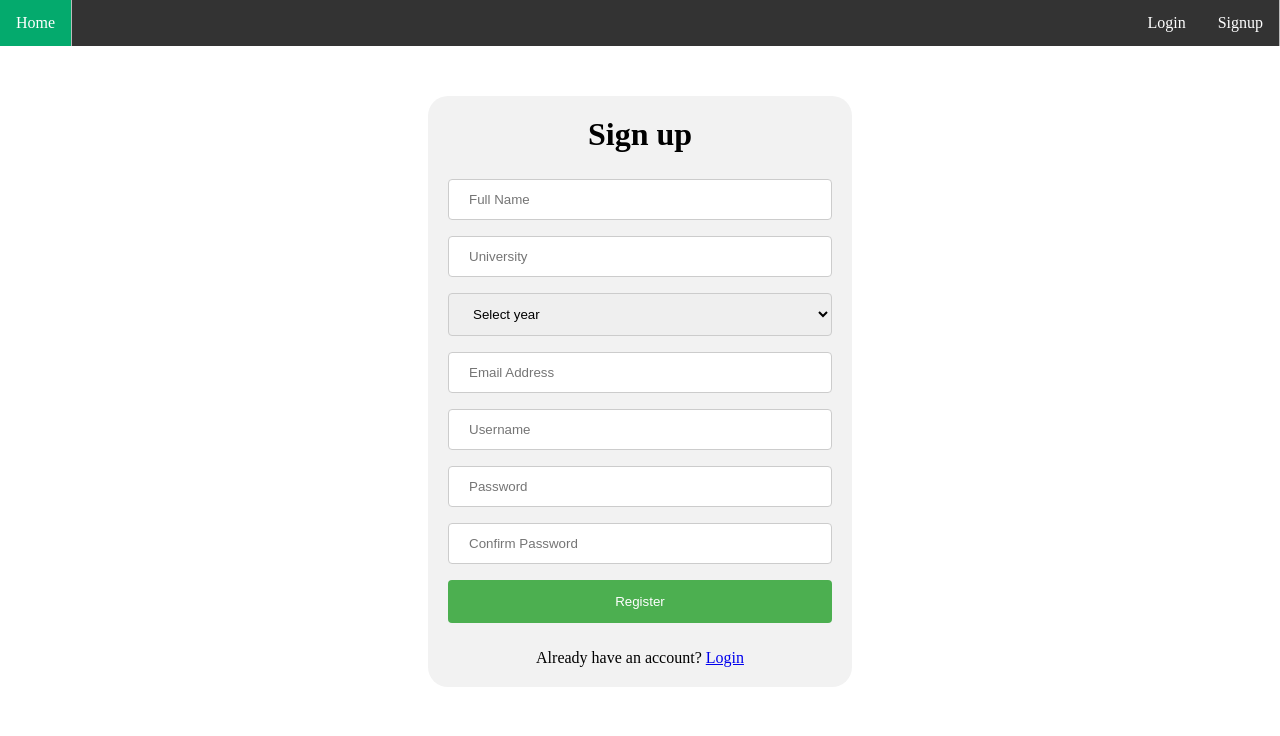
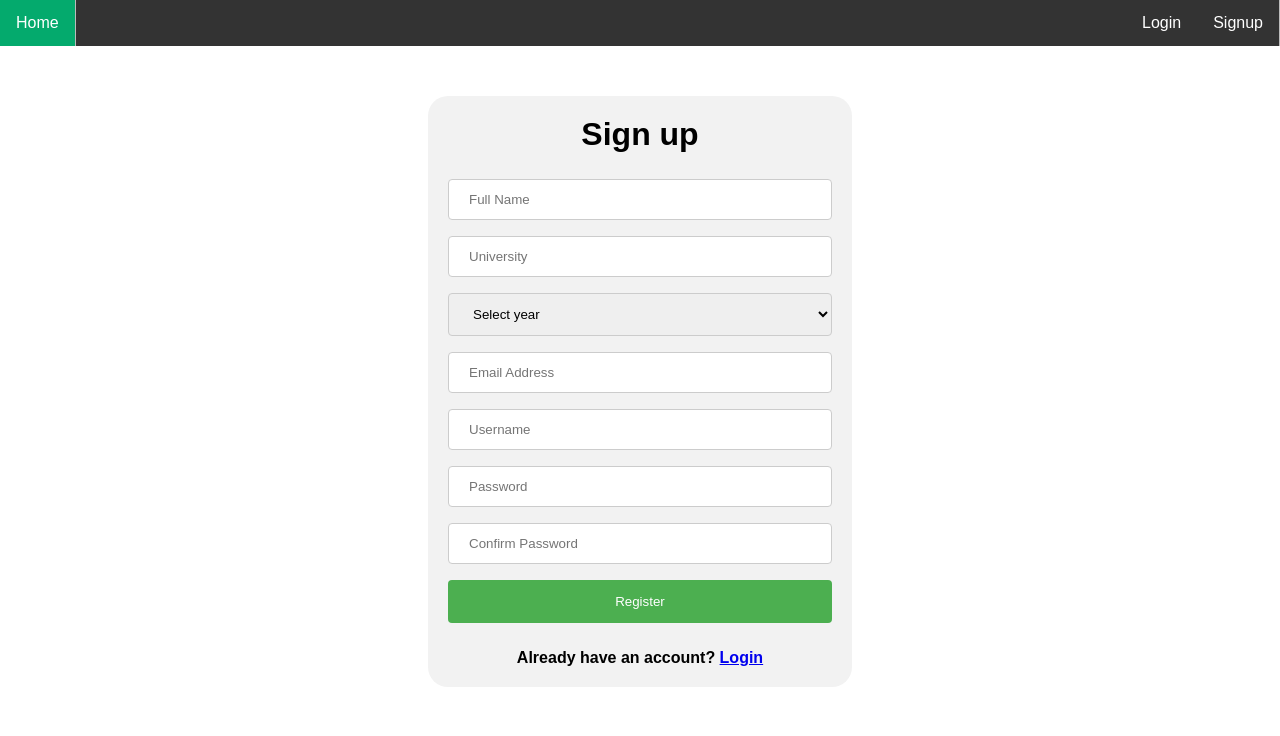
Before and after one commit to charukaonline/php-login-system-001, a PHP site: page /signup.php in a window 1280 px wide. Shown: the top 736 px of the page. Run offline with PHP 8.4, Linux system fonts and the light colour scheme.

Commit message:
some css update

```diff
--- a/header.css
+++ b/header.css
@@ -1,5 +1,6 @@
 * {
   margin: 0;
+  font-family: arial;
 }
 
 .header ul {
--- a/index.css
+++ b/index.css
@@ -1,5 +1,6 @@
 * {
   margin: 0;
+  font-family: arial;
 }
 
 .hero {
--- a/signup.css
+++ b/signup.css
@@ -1,5 +1,6 @@
 * {
     margin: 0;
+    font-family: arial;
   }
 
   .signup-form input[type="text"],
@@ -62,6 +63,13 @@
     display: block;
   }
 
+  p {
+    text-align: center;
+    font-family: sans-serif;
+    font-size: 16px;
+    font-weight: bold;
+  }
+
   /* media queries */
 
   @media screen and (max-width: 600px) {
```
Also changed, not shown: login.css (+8 -0 lines).
